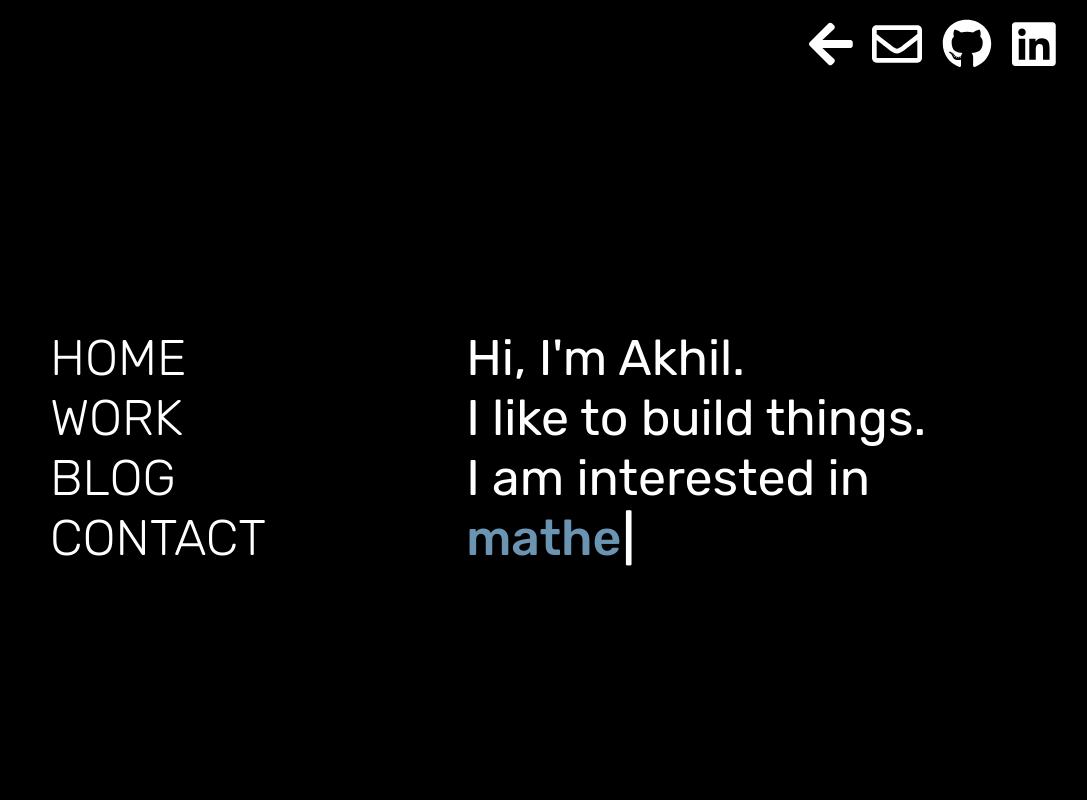
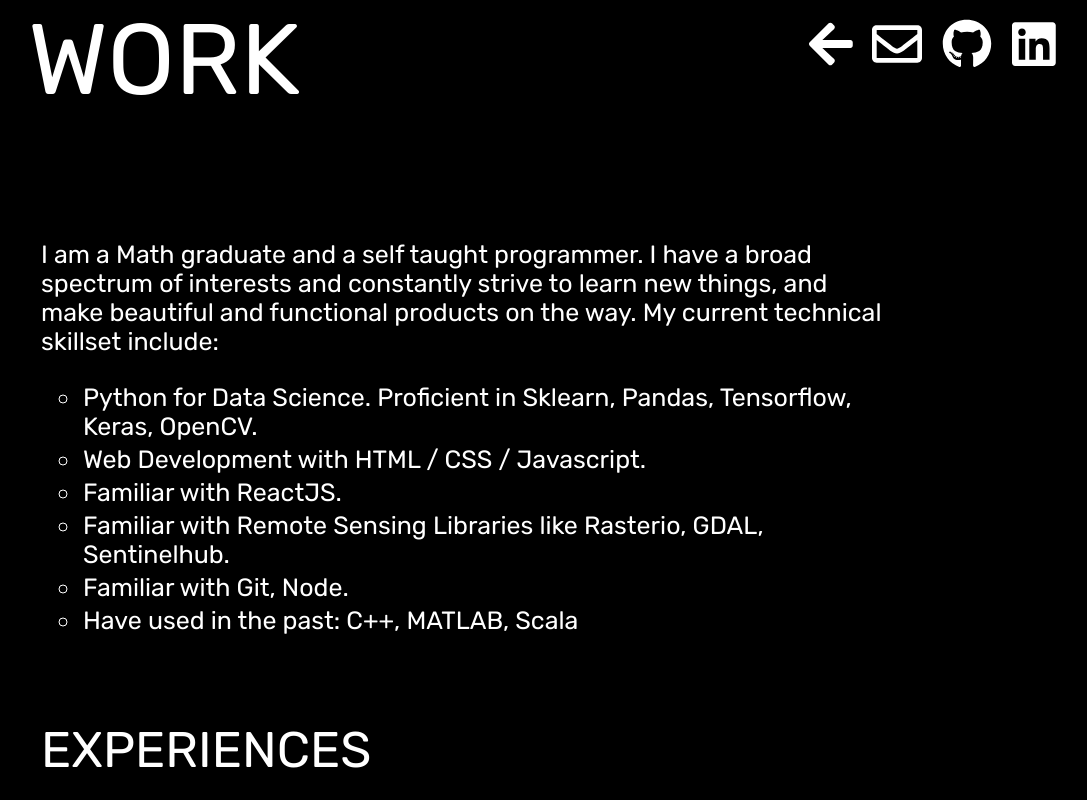
Before and after one commit to babu-akhil/babu-akhil.github.io, a React (Create React App) app: page /work in a window 1280 px wide. Before the commit this address led to /work#/home. Shown: the top 800 px of the page, without its empty margins (172-1259 px from the left). Built offline with nearby package versions, Linux system fonts and the light colour scheme.

Commit message:
changes in routing

```diff
--- a/src/Routes.js
+++ b/src/Routes.js
@@ -1,5 +1,5 @@
 import React from "react";
-import {Switch, Route, Redirect , HashRouter} from "react-router-dom";
+import {Switch, Route, Redirect , BrowserRouter} from "react-router-dom";
 import IntroComponent from "./App.js";
 import WorkComponent from './Work.js'
 // import BlogComponent from './Blog'
@@ -7,15 +7,14 @@ import WorkComponent from './Work.js'
 
 const Routes = () => {
   return (
-    <HashRouter>
+    <BrowserRouter>
       <Switch>
-        <Route exact path = '/'> <Redirect to='/home' /> </Route>
-        <Route exact path="/home" component={IntroComponent} />
+        <Route exact path="/" component={IntroComponent} />
         <Route exact path="/work" component={WorkComponent} />
         {/* <Route exact path="/blog" component={BlogComponent} />
         <Route exact path="/contact" component={ContactComponent} /> */}
       </Switch>
-    </HashRouter>
+    </BrowserRouter>
   );
 };
 
```
Also changed, not shown: 8 other files (tests, documents, lock files or other folders).
